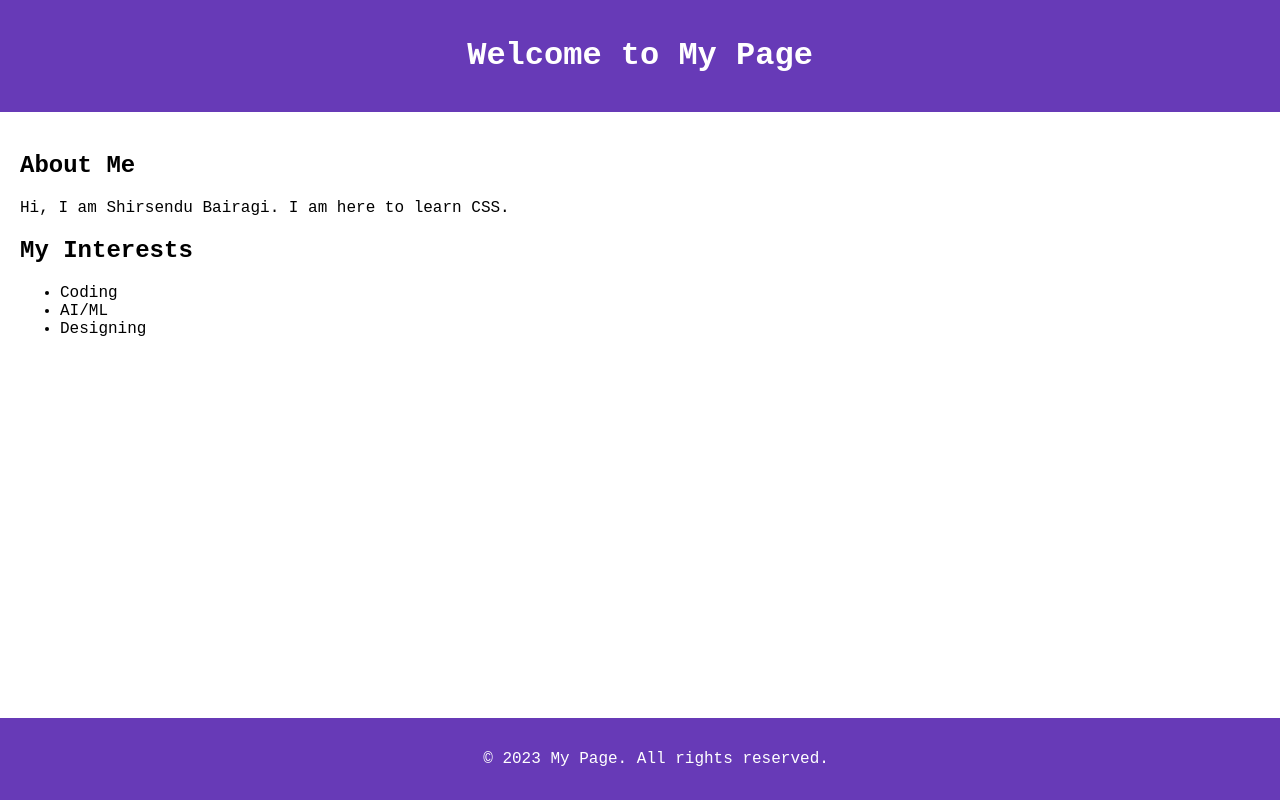
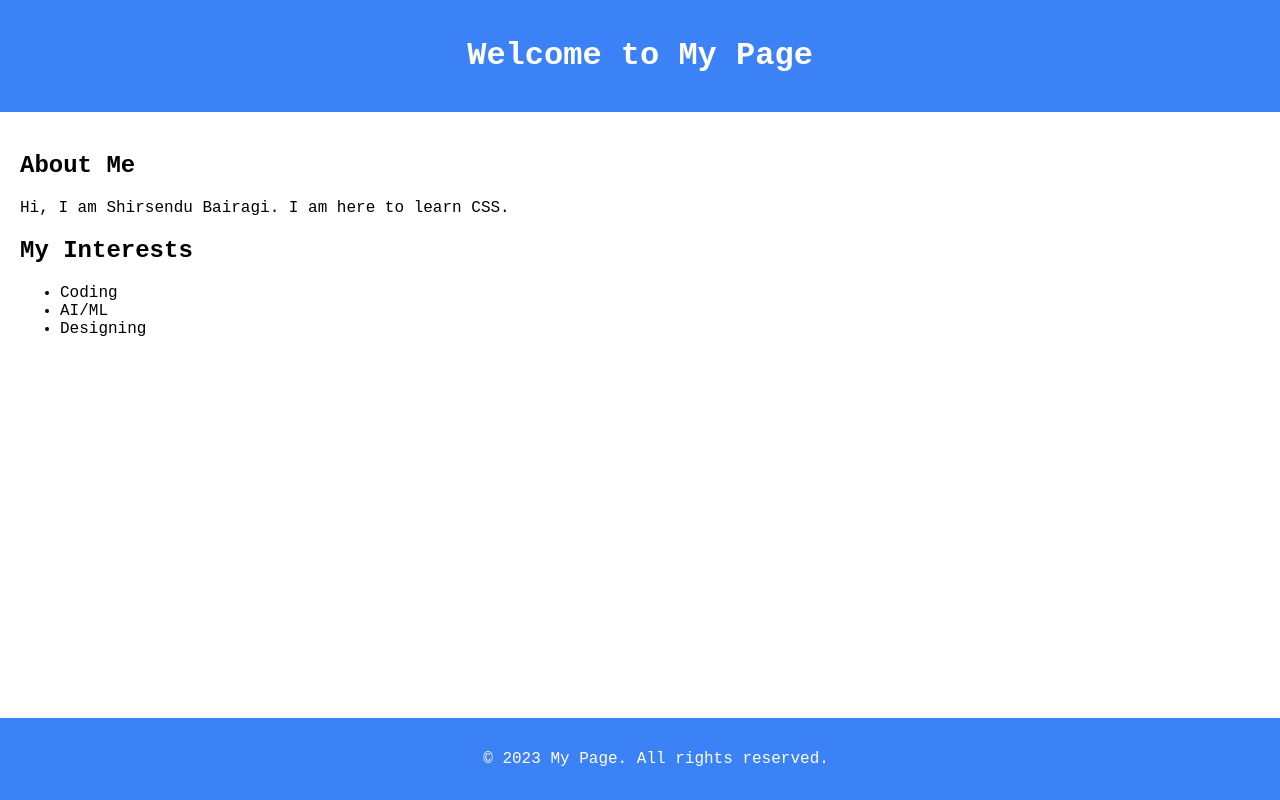
Before and after one commit to shba007/CSS-101, a plain HTML site: page index.html in a window 1280 px wide. Drawn offline with Linux system fonts and the light colour scheme.

Commit message:
style: color change

```diff
--- a/index.html
+++ b/index.html
@@ -2,7 +2,7 @@
 <html>
   <head>
     <title>My CSS Website</title>
-		<meta name="viewport" content="width=device-width, initial-scale=1.0">
+    <meta name="viewport" content="width=device-width, initial-scale=1.0">
     <meta charset="UTF-8" />
     <style>
       body {
@@ -11,7 +11,7 @@
         padding: 0;
       }
       body > header {
-        background-color: #673ab7;
+        background-color: #3B82F6;
         color: white;
         text-align: center;
         padding: 1rem;
@@ -26,7 +26,7 @@
       }
 
       footer {
-        background-color: #673ab7;
+        background-color: #3B82F6;
         color: white;
         text-align: center;
         padding: 1rem;
```
